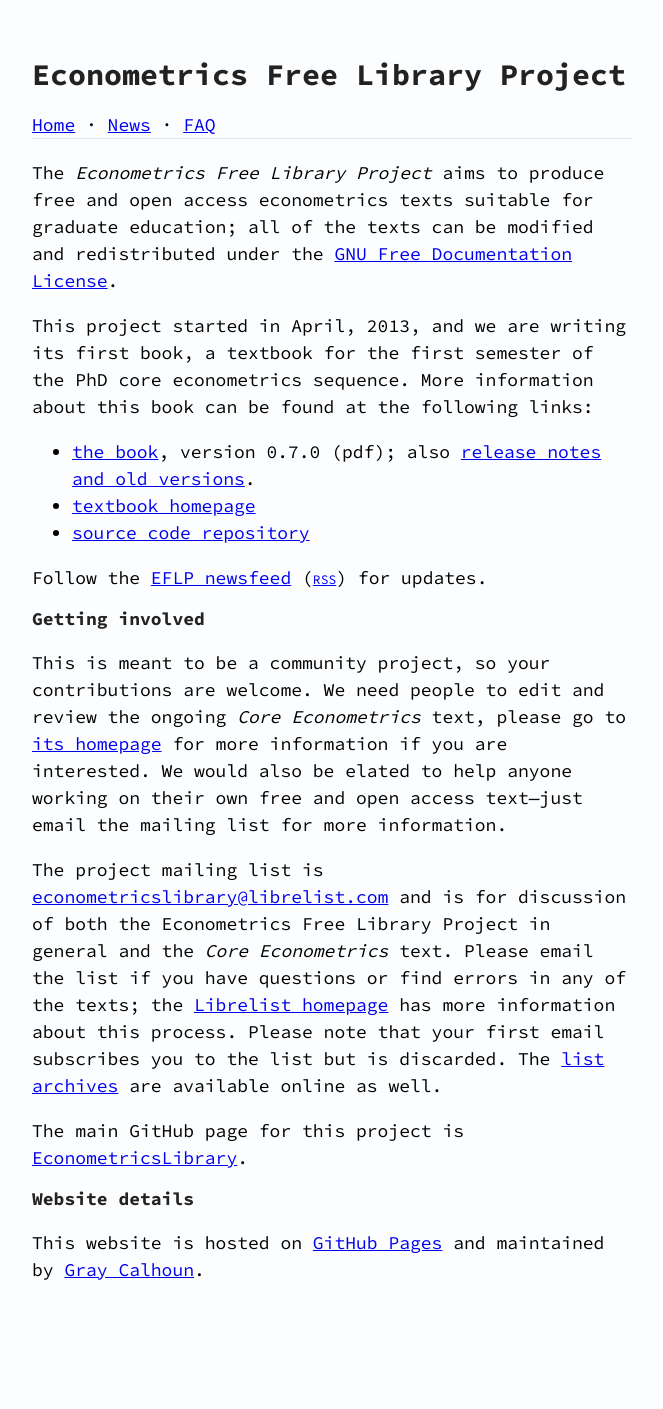
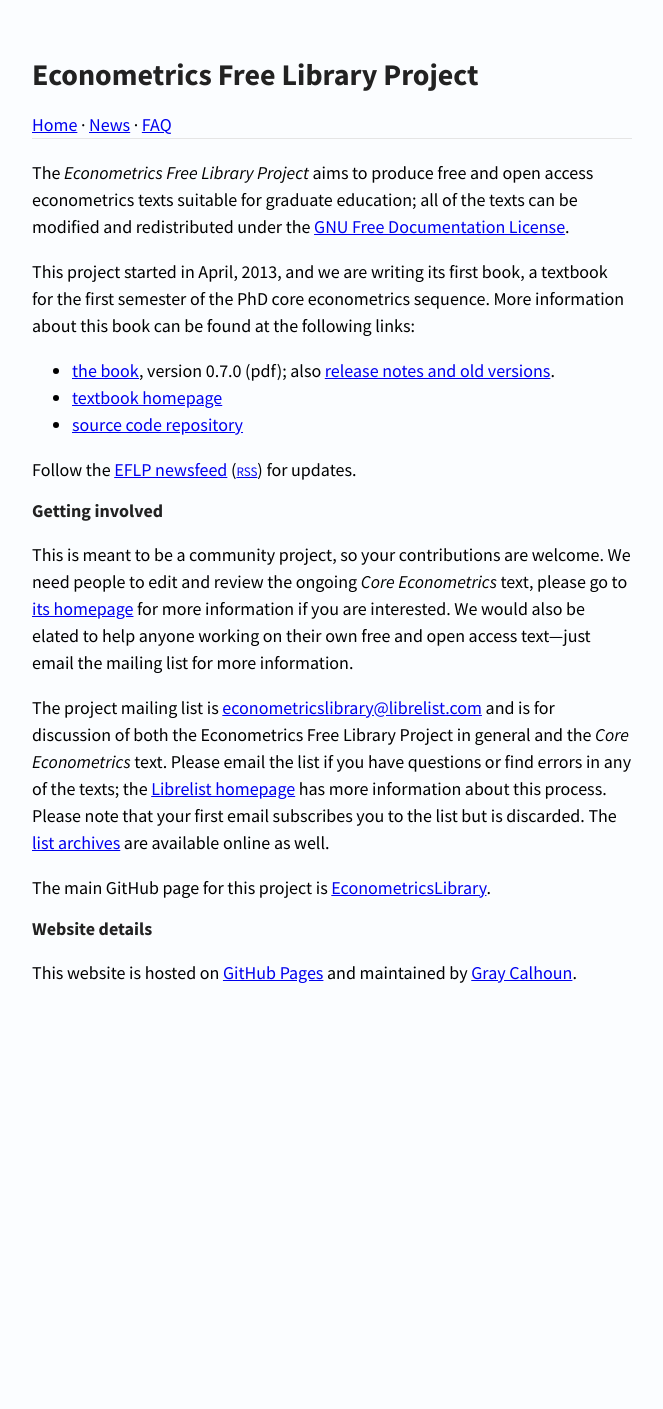
Before and after one commit to EconometricsLibrary/EconometricsLibrary.github.io, a Jekyll site: the page built from index.md, in a window 1280 px wide. Shown: the whole page, without its empty margins (26-689 px from the left). Built offline with Jekyll 4.4.1, drawn with Linux system fonts in a browser that asks for light colours; after the commit the page ends 1112 px from its top, so only the background shows below that.

Commit message:
Revert "Messing with stylesheets"
This reverts commit f77864fd4c33cfacf30f50e920bba7a142180b16.

```diff
--- a/stylesheets/styles.css
+++ b/stylesheets/styles.css
@@ -3,7 +3,7 @@
 
 body {
   padding:50px;
-  font:18px/1.5 "Source Code Pro", "DejaVu Sans Mono", mono;
+  font:18px/1.5 "Source Sans Pro", "DejaVu Sans", sans-serif;
   color:#000000;
   background-color: #FbFdFF;
   font-weight:400;
```
